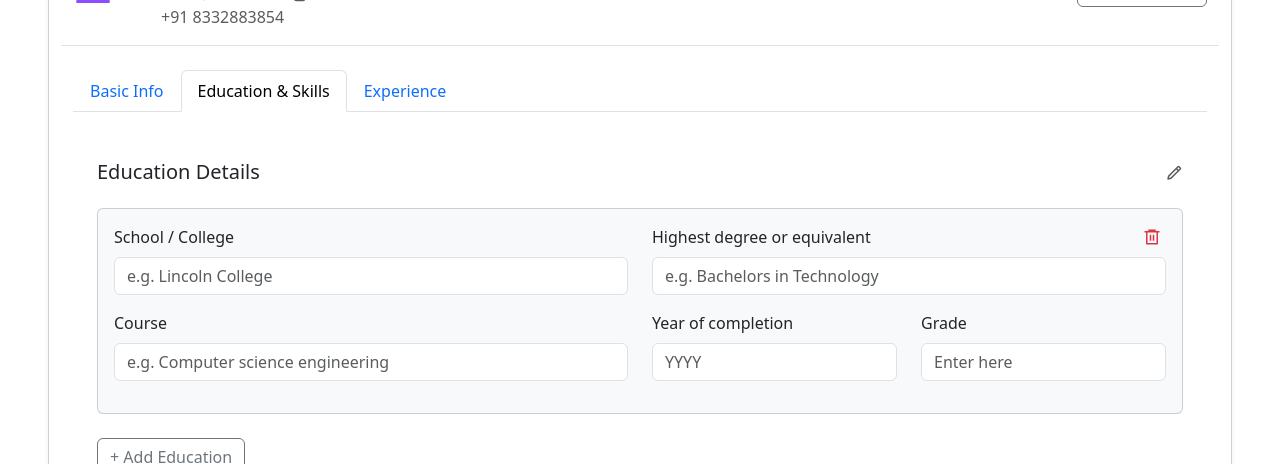
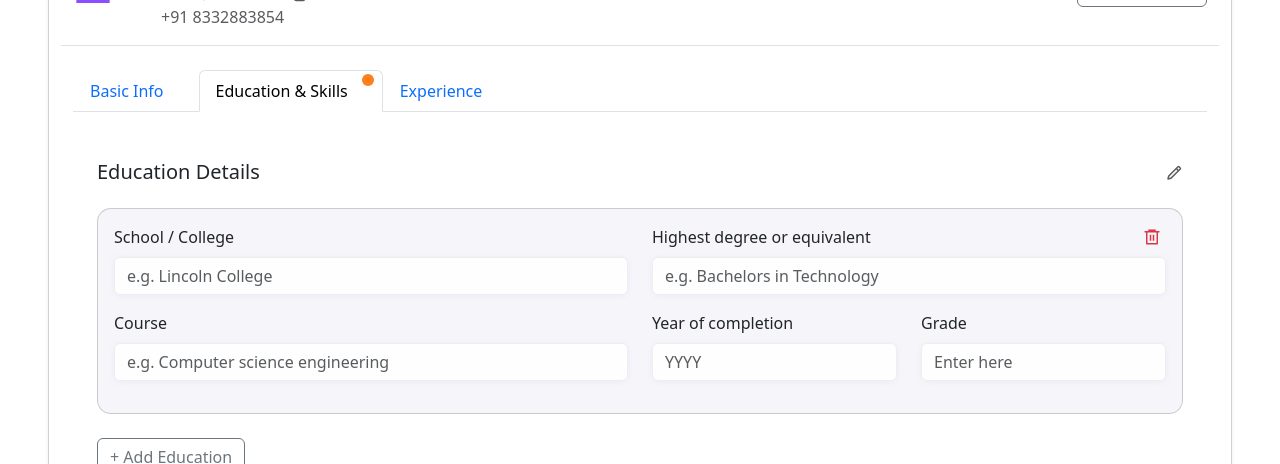
Before and after one commit to Abhiram3152N/Frontend-User-Management, a React (Vite) app in the folder front-end-task/: page /profile/1 in a window 1280 px wide. Both pictures are taken after a click on the tab "Education & Skills". Shown: the part 171-635 px from the top of the page. Built offline with nearby package versions, Linux system fonts and the light colour scheme.

Commit message:
orangedot

```diff
--- a/front-end-task/src/App.css
+++ b/front-end-task/src/App.css
@@ -44,3 +44,34 @@
   line-height: 1;
   padding-top: 0;          /* no padding on top */
 }
+.bg-light {
+  background: rgba(246, 246, 250, 0.93) !important;
+}
+
+.card {
+  border-radius: 14px;
+}
+
+.form-control, .form-select, textarea {
+  background: rgba(255,255,255,0.86) !important;
+  border: 1px solid #edeef0 !important;
+  box-shadow: 0 1px 8px rgba(110, 106, 200, 0.08) !important;
+  transition: border 0.2s, box-shadow 0.2s !important;
+}
+
+.form-control:focus, .form-select:focus, textarea:focus {
+  border-color: #ff9800 !important;
+  box-shadow: 0 0 0 3px #ffe0b299 !important;
+  outline: none !important;
+}
+
+/* Optional: for your vertical subdomain line if you want a class */
+.subdomain-line {
+  height: 36px;
+  width: 4px;
+  border-radius: 3px;
+  background: grey;
+  margin-right: 10px;
+  opacity: 0.7;
+  flex-shrink: 0;
+}
--- a/front-end-task/src/components/EducationSkillsForm.jsx
+++ b/front-end-task/src/components/EducationSkillsForm.jsx
@@ -62,11 +62,11 @@ const EducationSkillsForm = ({ data, setData }) => {
                         <Row className="mb-3">
                             <Col md={6}>
                                 <Form.Label>School / College</Form.Label>
-                                <Form.Control name="college" placeholder="e.g. Lincoln College" onChange={(e) => handleEducationChange(index, e)} />
+                                <Form.Control name="college" placeholder="e.g. Lincoln College"  onChange={(e) => handleEducationChange(index, e)} />
                             </Col>
                             <Col md={6}>
                                 <Form.Label>Highest degree or equivalent</Form.Label>
-                                <Form.Control name="degree" placeholder="e.g. Bachelors in Technology"  onChange={(e) => handleEducationChange(index, e)} />
+                                <Form.Control name="degree" placeholder="e.g. Bachelors in Technology" onChange={(e) => handleEducationChange(index, e)} />
                             </Col>
                         </Row>
                         <Row className="mb-3">
@@ -107,6 +107,7 @@ const EducationSkillsForm = ({ data, setData }) => {
                             as="textarea"
                             rows={3}
                             placeholder="Enter here (e.g., React, Node.js, Bootstrap)"
+
                             onChange={handleSkillsChange}
                         />
                     </Col>
@@ -115,8 +116,9 @@ const EducationSkillsForm = ({ data, setData }) => {
                         <Form.Control
                             as="textarea"
                             rows={3}
-                            placeholder="Enter here (e.g., Project Alpha, My Portfolio)"
+                            placeholder="Enter here"
                             onChange={handleProjectsChange}
+
                         />
                     </Col>
                 </Row>
--- a/front-end-task/src/pages/ProfilePage.jsx
+++ b/front-end-task/src/pages/ProfilePage.jsx
@@ -15,6 +15,7 @@ const ProfilePage = ({ users, setUsers }) => {
   const initialData = users.find((u) => u.id === userId);
   const [profileData, setProfileData] = useState(initialData || {});
   const [loading, setLoading] = useState(true);
+  const [activeTab, setActiveTab] = useState('basic');
 
   useEffect(() => {
     if (initialData) {
@@ -64,7 +65,6 @@ const ProfilePage = ({ users, setUsers }) => {
     );
   }
 
-
   const AvatarIcon = () => {
     return (
       <div className="profile-avatar">
@@ -84,6 +84,27 @@ const ProfilePage = ({ users, setUsers }) => {
     );
   };
 
+  // Helper for custom tab title with orange dot
+  const tabLabel = (label, eventKey) => (
+  <div style={{ position: "relative", display: "inline-block", paddingRight: 18 }}>
+    {eventKey === "education" && (
+      <span style={{
+        position: "absolute",
+        top: -5,
+        right: -8,
+        width: 12,
+        height: 12,
+        background: "#ff7d1a",
+        borderRadius: "50%",
+        zIndex: 1,
+        boxShadow: "0 0 0 2px #fff"
+      }} />
+    )}
+    <span>{label}</span>
+  </div>
+);
+
+
   return (
     <Container fluid className="py-4 px-5">
       <Card className="shadow-sm p-4">
@@ -92,7 +113,6 @@ const ProfilePage = ({ users, setUsers }) => {
           <Col xs="auto" className="me-4">
             <AvatarIcon />
           </Col>
-
 
           <Col>
             <h3 className="mb-0">
@@ -110,10 +130,8 @@ const ProfilePage = ({ users, setUsers }) => {
                 />
               )}
             </div>
-
             <p className="text-muted mb-0">{profileData.phone}</p>
           </Col>
-
 
           <Col xs="auto">
             <Button variant="outline-secondary" onClick={handleProfileUpdate}>
@@ -122,16 +140,28 @@ const ProfilePage = ({ users, setUsers }) => {
           </Col>
         </Row>
 
-        <Tabs defaultActiveKey="basic" id="profile-tabs" className="mb-4">
-          <Tab eventKey="basic" title="Basic Info">
+        <Tabs
+          id="profile-tabs"
+          className="mb-4"
+          activeKey={activeTab}
+          onSelect={(k) => setActiveTab(k)}
+        >
+          <Tab
+            eventKey="basic"
+            title={tabLabel("Basic Info", "basic")}
+          >
             <BasicDetailsForm data={profileData} setData={setProfileData} />
           </Tab>
-
-          <Tab eventKey="education" title="Education & Skills">
+          <Tab
+            eventKey="education"
+            title={tabLabel("Education & Skills", "education")}
+          >
             <EducationSkillsForm data={profileData} setData={setProfileData} />
           </Tab>
-
-          <Tab eventKey="experience" title="Experience">
+          <Tab
+            eventKey="experience"
+            title={tabLabel("Experience", "experience")}
+          >
             <ExperienceForm data={profileData} setData={setProfileData} />
           </Tab>
         </Tabs>
```
Lines whose indentation alone changed are shown as unchanged.
